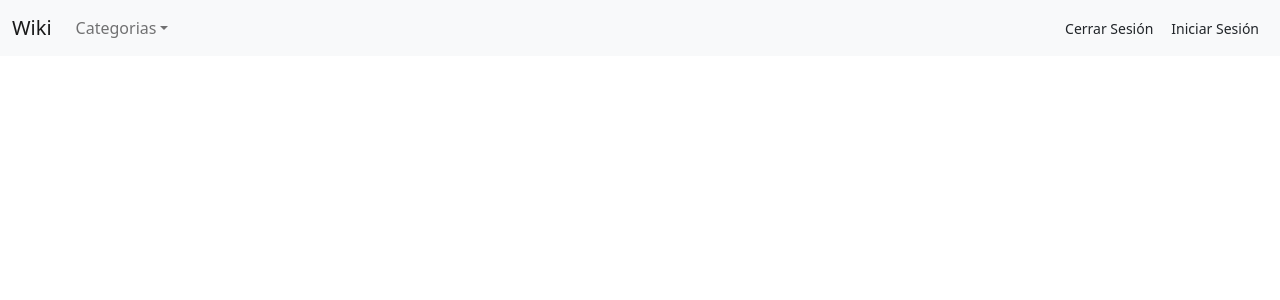
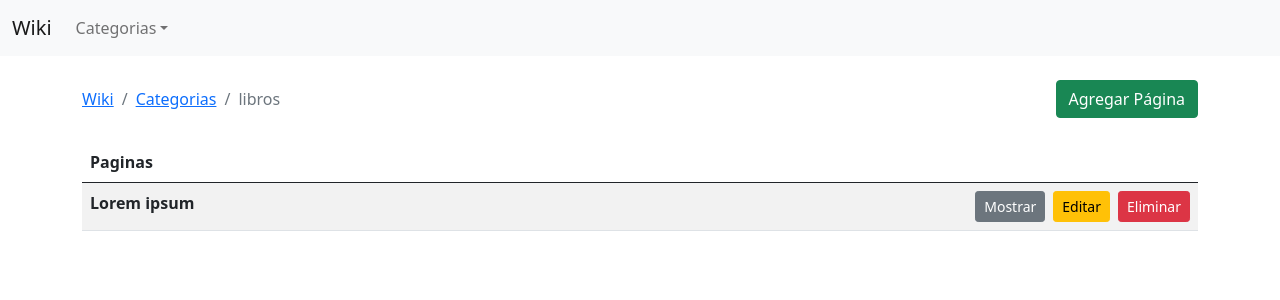
Before and after one commit to franklopezbriceno2297/cursoprograweb-proyecto2, a Vue app: page /categorias/libros in a window 1280 px wide. Shown: the top 300 px of the page. Built offline with nearby package versions, Linux system fonts and the light colour scheme.

Commit message:
List pages and categories

```diff
--- a/src/components/Navbar.vue
+++ b/src/components/Navbar.vue
@@ -1,7 +1,8 @@
 <template>
+  <header>
     <nav class="navbar navbar-expand-lg navbar-light bg-light">
       <div class="container-fluid">
-      <a class="navbar-brand" href="/">Wiki</a>
+        <router-link class="navbar-brand" to="/">Wiki</router-link>
         <button class="navbar-toggler" type="button" data-bs-toggle="collapse" data-bs-target="#navbarSupportedContent" aria-controls="navbarSupportedContent" aria-expanded="false" aria-label="Toggle navigation">
           <span class="navbar-toggler-icon"></span>
         </button>
@@ -23,12 +24,13 @@
             </li>
           </ul>
           <div class="d-flex">
-          <a class="btn btn-sm" href="/logout" login >Cerrar Sesión</a>
-          <a class="btn btn-sm" href="/login" login >Iniciar Sesión</a>
+            <!-- <router-link class="btn btn-sm" to="/logout" login >Cerrar Sesión</router-link>
+            <router-link class="btn btn-sm" to="/login" login >Iniciar Sesión</router-link> -->
           </div>
         </div>
       </div>
     </nav>
+  </header>
 </template>
 
 <script>
--- a/src/data/categories.js
+++ b/src/data/categories.js
@@ -8,6 +8,11 @@ const categories = [
     id: '13babcab-86b1-4e07-935f-b64fe0796bf9',
     label: 'Tutoriales',
     path: 'tutoriales'
+  },
+  {
+    id: 'a0c8bb46-51f9-49bc-b32e-6bb5c08781e2',
+    label: 'Peliculas',
+    path: 'peliculas'
   }
 ]
 
--- /dev/null
+++ b/src/data/pages.js
@@ -0,0 +1,32 @@
+const pages = [
+  {
+    id: 'c5a2f280-5453-4b41-a1de-78c2e617ea68',
+    title: 'Aprender a Programar en PHP',
+    body: `Lorem ipsum dolor sit amet, consectetur adipiscing elit. Vivamus sollicitudin vulputate dolor quis gravida. Quisque egestas odio sit amet ligula molestie, quis pulvinar velit vestibulum. Sed dui lectus, aliquet vitae enim consectetur, pharetra pretium mi. Donec vitae maximus erat, in dictum nulla. Sed tincidunt justo enim, ac semper orci hendrerit sed. Cras ut tempus nibh. Nunc ut enim vel mi feugiat elementum ultricies sit amet sem. Proin porttitor vitae felis ut mollis.
+
+    Nunc laoreet ex sapien, at pellentesque augue lacinia ut. Mauris sagittis, erat eget commodo efficitur, arcu enim posuere nisi, a tristique ipsum est non dui. Nulla facilisi. Phasellus leo leo, congue tincidunt tempor ut, consectetur id lectus. Vestibulum ornare egestas ligula, in pretium ex mattis eu. Vivamus sed sagittis lorem, vel egestas tortor. Nam sollicitudin, elit ac finibus elementum, neque lectus aliquet dui, porttitor hendrerit nibh lectus sit amet nibh. Pellentesque magna arcu, hendrerit ut risus vitae, posuere commodo mi. Vestibulum ante ipsum primis in faucibus orci luctus et ultrices posuere cubilia curae; Proin erat arcu, fringilla eget elementum quis, blandit posuere mauris.
+
+    Aliquam malesuada tincidunt leo, id consequat sapien facilisis vehicula. Donec eleifend tellus a tincidunt lobortis. Morbi tristique ligula facilisis, elementum ipsum in, mollis sapien. Cras pulvinar fermentum pellentesque. Curabitur nibh ante, volutpat eu purus ut, imperdiet aliquam turpis. Nunc magna eros, lobortis id metus ac, elementum pretium tortor. Aliquam id sem placerat, convallis ex ullamcorper, bibendum magna. Aliquam ultrices in odio ac pellentesque. Aliquam tristique accumsan efficitur.`,
+    categoryPath: 'tutoriales'
+  },
+  {
+    id: 'e40f5540-6142-4e12-8d20-77c2fe6d67e7',
+    title: 'Aprender a Programar en JS',
+    body: `Lorem ipsum dolor sit amet, consectetur adipiscing elit. Nullam non velit ac leo aliquet rutrum. Vestibulum id auctor est, sit amet ornare massa. Aenean vel fringilla libero. Phasellus rhoncus nibh vitae eros sollicitudin malesuada. In tincidunt ipsum sit amet risus molestie rhoncus. Nunc ultrices urna scelerisque turpis volutpat maximus. Curabitur blandit pulvinar tempus. Maecenas suscipit felis sem, a porttitor mi accumsan quis. Sed quis mattis velit. Curabitur vel malesuada ex. Etiam tincidunt lectus vitae sapien porta consectetur. Aenean eget blandit neque. Orci varius natoque penatibus et magnis dis parturient montes, nascetur ridiculus mus. Integer vitae pharetra sapien. Ut vel quam mollis, pulvinar velit id, convallis risus. Nunc feugiat arcu sed leo viverra, sit amet sagittis orci posuere.
+
+    Orci varius natoque penatibus et magnis dis parturient montes, nascetur ridiculus mus. Nulla ac ipsum vel tortor blandit rhoncus at eget purus. Donec consequat ligula nec ex congue tincidunt. Nullam aliquet dapibus tortor, a scelerisque mi vehicula eu. Class aptent taciti sociosqu ad litora torquent per conubia nostra, per inceptos himenaeos. Vivamus eu pretium nisl. Donec aliquam molestie orci in blandit. Proin eu lectus eget lectus aliquam euismod. Donec condimentum dolor vel facilisis eleifend. Donec ultricies congue ante sed mattis. Vivamus vitae porttitor ante.
+
+    Nulla non mi enim. Donec quis odio at dolor ullamcorper luctus. Pellentesque sit amet arcu id velit placerat mattis at sit amet mi. In a rutrum velit. Integer mattis ligula efficitur lacus vestibulum tristique. Pellentesque venenatis vel urna sit amet viverra. Donec ac nibh pretium massa luctus viverra. Donec et ipsum faucibus, aliquam urna vitae, rhoncus lacus. Aenean gravida urna vel nunc consequat viverra. Pellentesque et nibh laoreet dolor commodo mattis sit amet eu massa. Sed faucibus erat sed ex hendrerit dictum. Integer non hendrerit magna, ac eleifend ligula.
+
+    Praesent finibus vulputate tincidunt. Nunc vitae convallis risus. Donec sit amet euismod nibh. In magna lectus, tempus euismod accumsan vitae, placerat at metus. Etiam augue diam, sollicitudin in est a, euismod fermentum eros. Nam pellentesque fermentum efficitur. Nam id eros in massa hendrerit vehicula a nec massa. Etiam vitae leo imperdiet, efficitur diam eget, gravida lorem. Vivamus hendrerit tincidunt sapien, eu pharetra enim blandit id. Maecenas feugiat augue eu leo tristique, quis venenatis odio lacinia.`,
+    categoryPath: 'tutoriales'
+  },
+  {
+    id: '74e227ac-8fe5-46c4-bf3c-b565f45934fb',
+    title: 'Lorem ipsum',
+    body: 'Lorem ipsum dolor sit amet, consectetur adipiscing elit. Nunc a nibh lectus. Duis vel augue nec dolor sodales hendrerit ut ac sem. In hac habitasse platea dictumst. Maecenas lobortis dignissim erat non feugiat. Aenean laoreet quis mauris nec faucibus. Sed porttitor aliquam cursus. Morbi porttitor ipsum justo, in suscipit nisi tristique vitae. Vestibulum pharetra nunc et ex euismod venenatis. Proin sed iaculis elit. Donec a aliquam eros, nec porttitor nisl. Morbi ex felis, ornare ac iaculis at, consequat nec est. Duis vitae risus volutpat dui dictum rhoncus.',
+    categoryPath: 'libros'
+  }
+]
+
+export default pages
--- a/src/router/index.js
+++ b/src/router/index.js
@@ -1,7 +1,20 @@
 import { createRouter, createWebHistory } from 'vue-router'
-import Home from '../views/Home.vue'
+
+import Home from '@/views/Home.vue'
+import Categories from '@/views/Categories.vue'
+import Pages from '@/views/Pages.vue'
 
 const routes = [
+  {
+    path: '/categorias/:categoryPath',
+    name: 'Pages',
+    component: Pages
+  },
+  {
+    path: '/categorias',
+    name: 'Categories',
+    component: Categories
+  },
   {
     path: '/',
     name: 'Home',
--- a/src/store/index.js
+++ b/src/store/index.js
@@ -2,6 +2,7 @@ import { createStore } from 'vuex'
 
 // Modules
 import categories from './modules/categories'
+import pages from './modules/pages'
 
 export default createStore({
   state: {
@@ -11,6 +12,7 @@ export default createStore({
   actions: {
   },
   modules: {
-    categories
+    categories,
+    pages
   }
 })
--- /dev/null
+++ b/src/store/modules/pages.js
@@ -0,0 +1,18 @@
+// Local Imports
+import pageList from '@/data/pages'
+
+const pages = {
+  namespaced: true,
+  state: () => ({
+    pages: pageList
+  }),
+  mutations: {
+  },
+  actions: {
+  },
+  getters: {
+    getPagesByCategory: (state, getters) => ({ categoryPath }) => (categoryPath ? state.pages.filter(page => (page.categoryPath === categoryPath)) : [])
+  }
+}
+
+export default pages
--- /dev/null
+++ b/src/views/Categories.vue
@@ -0,0 +1,48 @@
+<template>
+  <main class="container mt-4">
+    <div class="d-flex justify-content-between mb-3">
+      <h2 class="mb-0">{{title}}</h2>
+      <div class="d-flex align-items-center">
+        <router-link class="btn btn-success" to="/categorias/create">Agregar</router-link>
+      </div>
+    </div>
+    <div class="row">
+      <template v-for="category in categories" :key="category.id">
+        <div class="col-12 col-sm-6 col-md-4 col-xl-3 mt-3">
+          <div class="card text-dark bg-light">
+            <div class="card-body">
+              <h5 class="card-title mb-3">{{category.label}}</h5>
+              <p class="card-text small mb-2">Ruta: {{category.path}}</p>
+              <!-- <p class="card-text small">Fecha de Creación: {{created}}</p> -->
+              <div class="d-flex justify-content-end">
+                <router-link :to="`/categorias/${category.path}`" class="btn btn-secondary btn-sm">Mostrar</router-link>
+                <!-- <router-link to="/categorias/{{id}}/edit" class="btn btn-warning btn-sm mx-2">Editar</router-link>
+                <router-link to="/categorias/{{id}}/delete" class="btn btn-danger btn-sm">Eliminar</router-link> -->
+              </div>
+            </div>
+          </div>
+        </div>
+      </template>
+    </div>
+  </main>
+</template>
+
+<script>
+import { mapGetters } from 'vuex'
+
+export default {
+  name: 'Categories',
+  data: () => ({
+    title: 'Categorias'
+  }),
+  computed: {
+    ...mapGetters(
+      'categories',
+      { categories: 'getCategories' }
+    )
+  }
+}
+</script>
+
+<style>
+</style>
--- /dev/null
+++ b/src/views/Pages.vue
@@ -0,0 +1,65 @@
+<template>
+  <main class="container my-4">
+    <div class="d-flex justify-content-between mb-4">
+      <div class="d-flex align-items-center">
+        <nav aria-label="breadcrumb">
+          <ol class="breadcrumb mb-0">
+            <li class="breadcrumb-item">
+              <a href="/">Wiki</a>
+            </li>
+            <li class="breadcrumb-item">
+              <a href="/categorias">Categorias</a>
+            </li>
+            <li class="breadcrumb-item active" aria-current="page">{{$route.params.categoryPath}}</li>
+          </ol>
+        </nav>
+      </div>
+      <a class="btn btn-success" href="/paginas/create">Agregar Página</a>
+    </div>
+    <table class="table table-striped mb-4">
+      <thead>
+        <tr>
+          <th scope="col">Paginas</th>
+          <th scope="col"></th>
+        </tr>
+      </thead>
+      <tbody>
+        <tr v-for="page in pages({ categoryPath: $route.params.categoryPath })" :key="page.id">
+          <th>{{page.title}}</th>
+          <th>
+            <div class="d-flex justify-content-end">
+              <a href="/paginas/{{id}}" class="btn btn-secondary btn-sm">Mostrar</a>
+              <a href="/paginas/{{id}}/edit" class="btn btn-warning btn-sm mx-2">Editar</a>
+              <a href="/paginas/{{id}}/delete" class="btn btn-danger btn-sm">Eliminar</a>
+            </div>
+          </th>
+        </tr>
+
+        <tr v-if="(pages({ categoryPath: $route.params.categoryPath }).length === 0)">
+          <th>Vacío</th>
+          <th></th>
+        </tr>
+      </tbody>
+    </table>
+  </main>
+</template>
+
+<script>
+import { mapGetters } from 'vuex'
+
+export default {
+  name: 'Pages',
+  data: () => ({
+    // categoryPath: $route.params.categoryPath
+  }),
+  computed: {
+    ...mapGetters(
+      'pages',
+      { pages: 'getPagesByCategory' }
+    )
+  }
+}
+</script>
+
+<style>
+</style>
```
Lines whose indentation alone changed are shown as unchanged.
